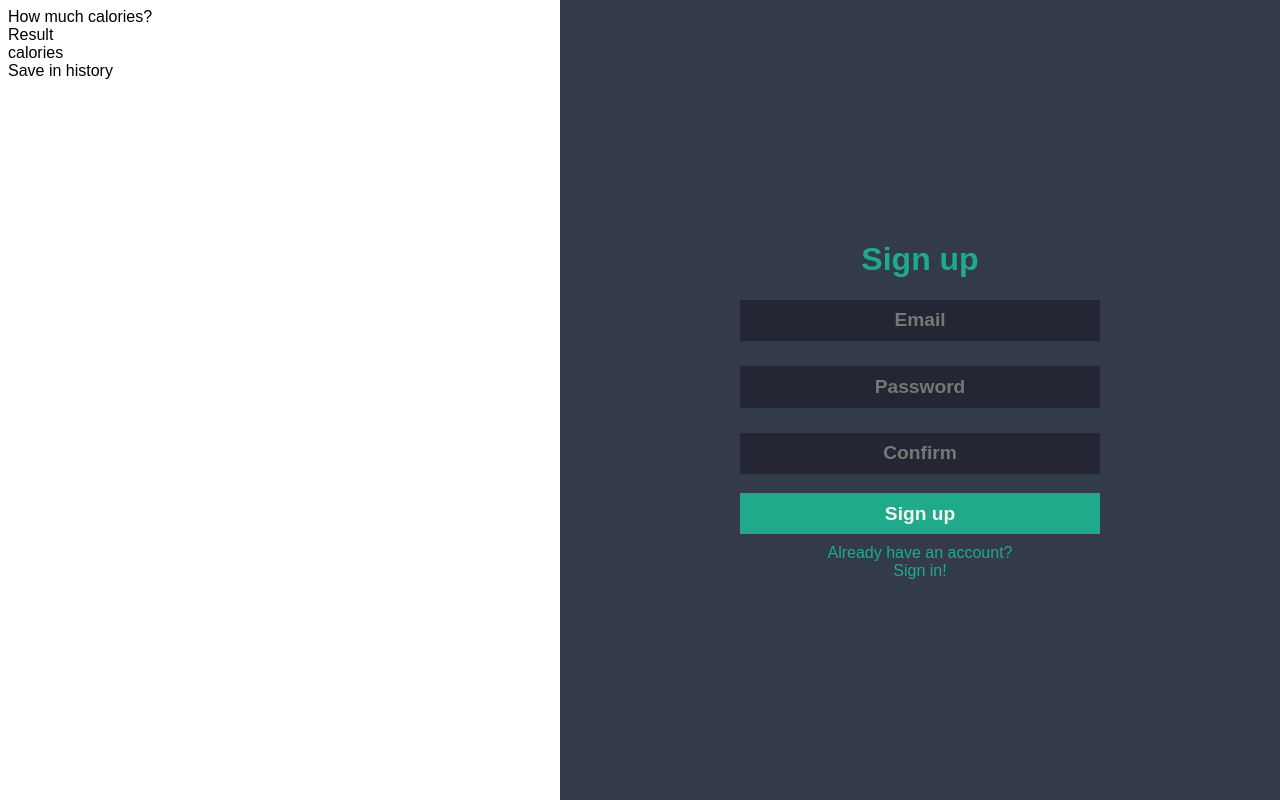
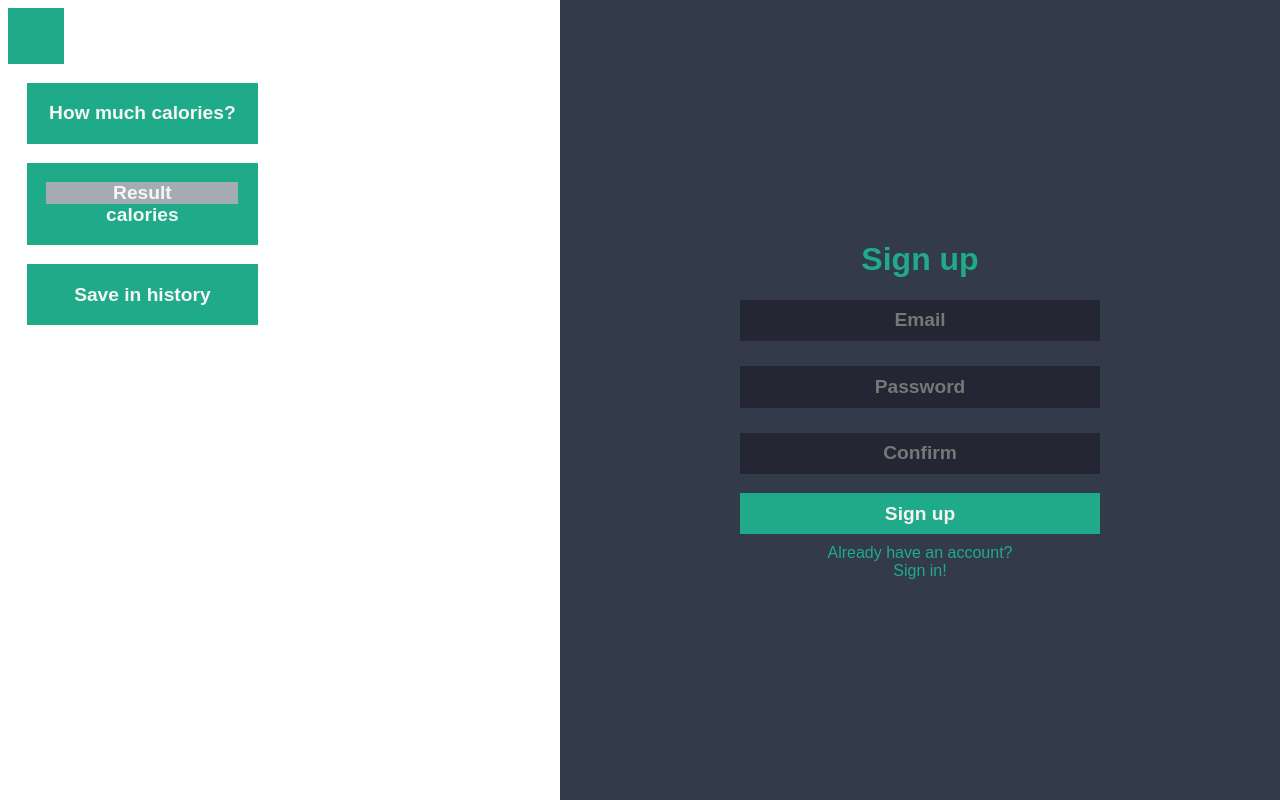
Before and after one commit to DrSouka/DishCC, a PHP site: page /index.php?action=calories_calculator in a window 1280 px wide. Run offline with PHP 8.4, Linux system fonts and the light colour scheme; data that the repository does not hold is empty.

Commit message:
calories_calculator started

```diff
--- a/Réalisation/DishCC/view/calories_calculator.php
+++ b/Réalisation/DishCC/view/calories_calculator.php
@@ -1,14 +1,17 @@
-<div class='block list'>
-  <div class='element'>
-
-  </div>
+<div class='block ingredient' id='ingredient'>
+  <?php
+    require_once "model/dbManager.php";
+    $ingredientList = select(array('name', 'caloriesPer100g'), 'ingredient',);
+    foreach ($ingredientList as $key => $value) {
+      echo "<div class='element'>". $value['name'] ." ". $value['caloriesPer100g'] ."</div>";
+    }
+  ?>
+</div>
+<div class='block list' id='list'>
 </div>
 <div class='block'>
-  <div></div>
-  <div>How much calories?</div>
-  <div>
-    <div>Result</div>
-    <div>calories</div>
-  </div>
-  <div>Save in history</div>
+  <div class='add' onclick="document.getElementById('list').style.display = 'block';"></div>
+  <div class='element calories'>How much calories?</div>
+  <div class='element'><div class='value'>Result</div><p>calories</p></div>
+  <div class=' element save'>Save in history</div>
 </div>
--- /dev/null
+++ b/Réalisation/DishCC/view/content/style/calories_calculator.css
@@ -0,0 +1,44 @@
+.ingredient{
+  overflow: auto;
+  max-height: 30em;
+  max-width: 20em;
+  display: none;
+}
+
+.block .add{
+  width: 3.5em;
+  height: 3.5em;
+  background-color: #1FAB89;
+  cursor: pointer;
+}
+
+.block .element{
+  padding: 1em;
+  width: 10em;
+  background-color: #1FAB89;
+  color: #F5F5F5;
+  font-size: larger;
+  font-weight: bolder;
+  cursor: pointer;
+  text-align: center;
+  margin: 1em;
+  display: block;
+}
+
+.block .add:hover, .block .element:hover{
+  background-color: #468F7F;
+  transition: .3s;
+}
+
+.block .value{
+  background-color: #A5ABB2;
+  cursor: auto;
+}
+
+.block .value:hover{
+  background-color: #A5ABB2;
+}
+
+.block p{
+  display: inline;
+}
```
Also changed, not shown: 1 other file.
